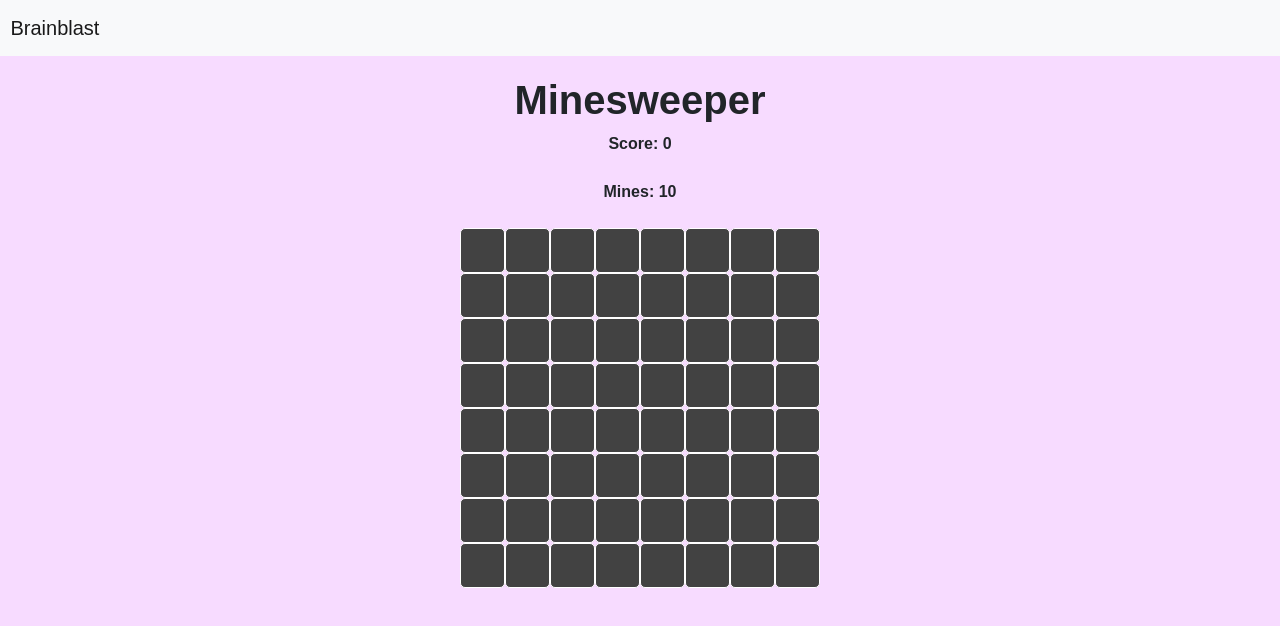
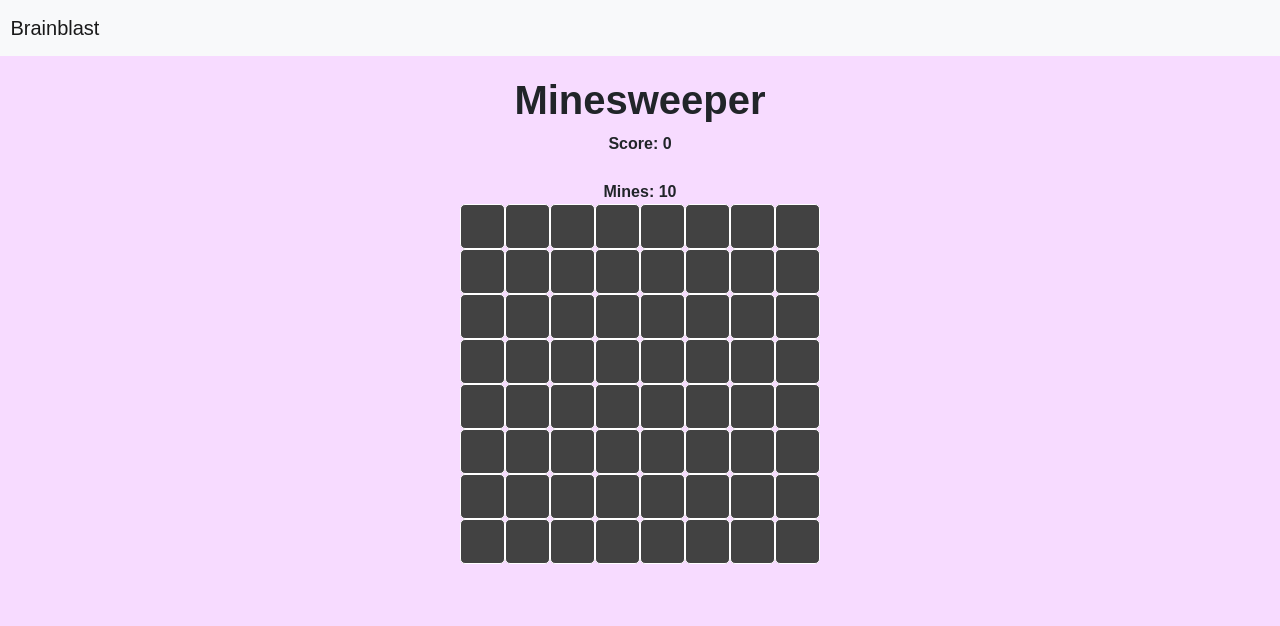
Before and after one commit to madhi-naga/Brainblast, a React (Create React App) app: page /game1 in a window 1280 px wide. Shown: the top 626 px of the page. Built offline with nearby package versions, Linux system fonts and the light colour scheme.

Commit message:
Added scoring for minesweeper game

```diff
--- a/src/JonathanGame/Board.jsx
+++ b/src/JonathanGame/Board.jsx
@@ -1,5 +1,8 @@
 import React from 'react';
 import Cell from './Cell';
+import { ScoreContext } from '../Contexts/ScoreContext'
+import CalcScores from "../Helpers/CalcScores";
+import { Link } from "react-router-dom";
 
 class Board extends React.Component {
     constructor(props) {
@@ -12,6 +15,8 @@ class Board extends React.Component {
             score: 0
         };
     }
+
+    static contextType = ScoreContext;
 
     initBoard(height, width, mines) {
         var board = [];
@@ -136,7 +141,9 @@ class Board extends React.Component {
 
         this.setState({
             boardData: updatedBoard
-        })
+        }, () => {
+            this.context.setScore1(this.state.score);
+        });
     }
 
     //Reveals the cell and any connected cells that should be revealed
@@ -230,7 +237,8 @@ class Board extends React.Component {
             this.setState({
                 gameOver: "You lose.",
                 score: totalScore
-            })
+
+            });
             this.revealBoard()
         }
         else {
@@ -286,7 +294,6 @@ class Board extends React.Component {
         if (mines === 0) {
             const mineArr = this.getMines(updatedBoard);
             const flagArr = this.getFlags(updatedBoard);
-            console.log(mineArr, flagArr);
             var notEqual = false;
             for (var i = 0; i < mineArr.length; i++) {
                 for (var j = 0; j < mineArr[0].length; j++) {
@@ -310,6 +317,15 @@ class Board extends React.Component {
         })
     }
 
+    restart() {
+        this.setState({
+            boardData: this.initBoard(this.props.height, this.props.width, this.props.mines),
+            gameOver: false,
+            mineCount: this.props.mines,
+            score: 0
+        });
+    }
+
     renderBoard(board) {
         return board.map((row) => {
             return row.map((cell) => {
@@ -331,7 +347,7 @@ class Board extends React.Component {
     render() {
         return (
             <div>
-                <div>
+                <div className="board">
                     <h1 className="info">
                         Minesweeper
                     </h1>
@@ -339,15 +355,27 @@ class Board extends React.Component {
                         Score: {this.state.score}
                     </span>
                     <br/>
+                    {
+                        !this.state.gameOver &&
                         <span className="info">
                             Mines: {this.state.mineCount}
                         </span>
-                    <br/>
+                    }
+                    {
+                        this.state.gameOver &&
                         <span className="info">
                             {this.state.gameOver}
                         </span>
+                    }
+
+                { this.renderBoard(this.state.boardData) }
             </div>
-                { this.renderBoard(this.state.boardData) }
+                { this.state.gameOver &&
+                    <div>
+                        <button className="btn btn-dark" onClick={() => this.restart()}>Try Again</button>
+                        <Link to={"/menu"} role="button" id="goMenu" className="btn btn-dark">Return to Menu</Link>
+                    </div>
+                }
             </div>
         );
     }
--- a/src/JonathanGame/Minesweeper.css
+++ b/src/JonathanGame/Minesweeper.css
@@ -18,6 +18,10 @@ body {
   max-width: 400px;
   margin: 0 auto;
   padding: 20px;
+}
+
+.board {
+  margin-bottom: 40px;
 }
 
 .cell {
--- a/src/JonathanGame/Minesweeper.jsx
+++ b/src/JonathanGame/Minesweeper.jsx
@@ -18,7 +18,7 @@ class Minesweeper extends React.Component {
 
         return (
             <div className="game">
-                <Board height={height} width={width} mines={mines} />
+                <Board height={height} width={width} mines={mines} history={this.props.history}/>
             </div>
         );
     }
```
Also changed, not shown: 1 other file (tests, documents, lock files or other folders). Lines whose indentation alone changed are shown as unchanged.
